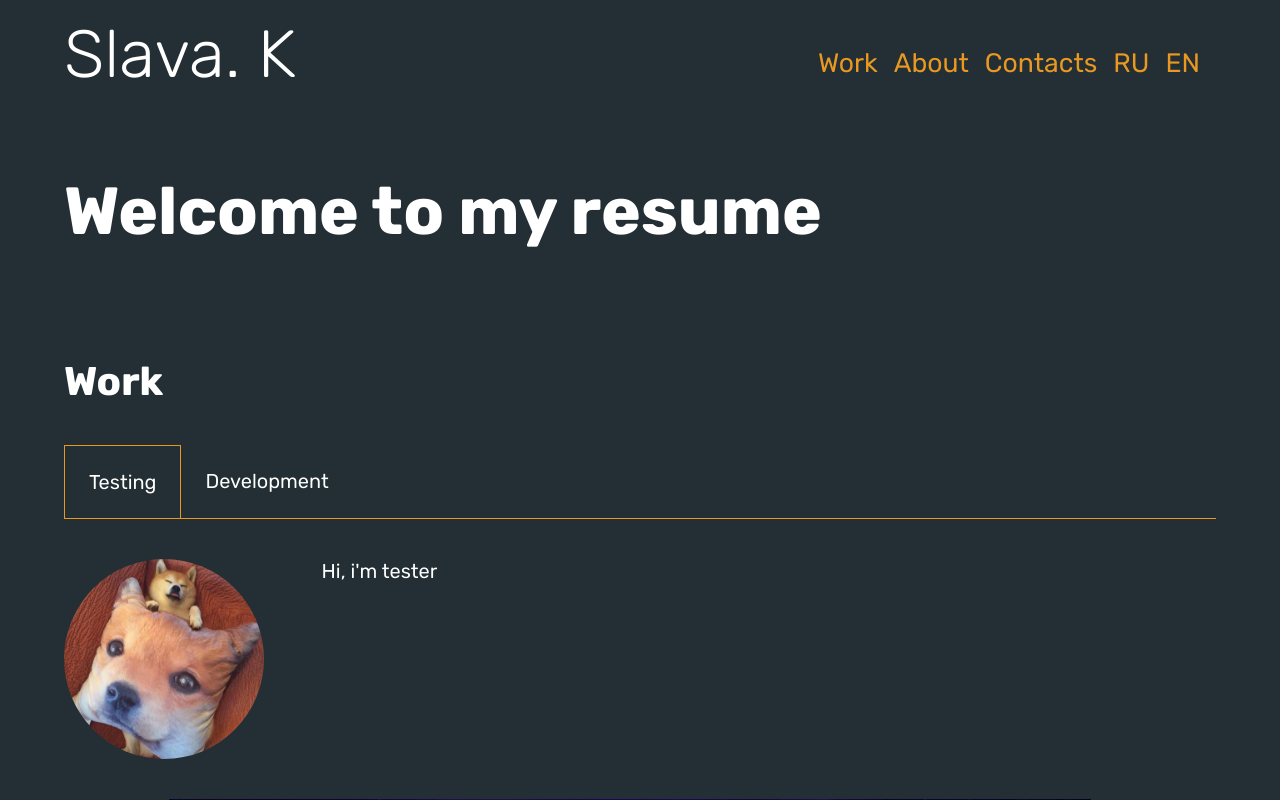
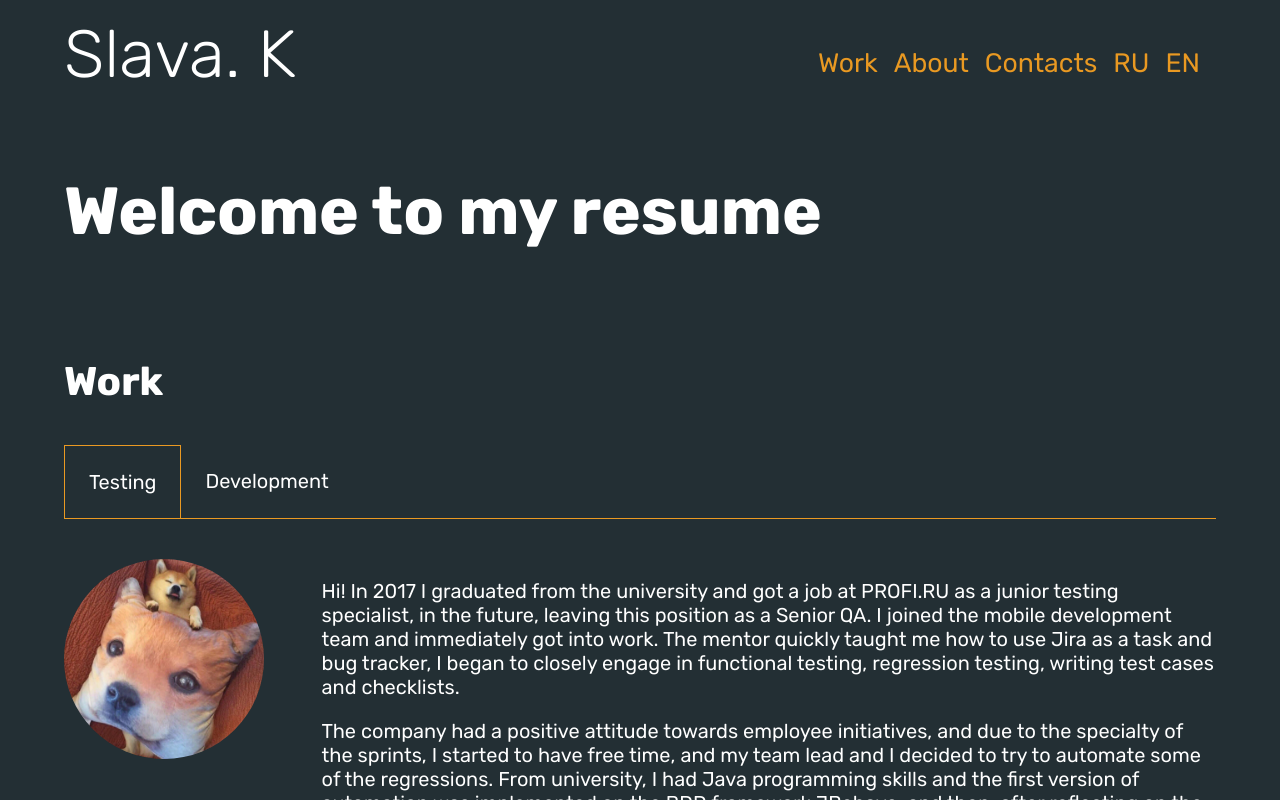
Before and after one commit to DazzlingFame/react-app-client, a React (Create React App) app: page / in a window 1280 px wide. Built offline with nearby package versions, Linux system fonts and the light colour scheme.

Commit message:
small refactoring + added some texts

```diff
--- /dev/null
+++ b/src/components/imageTextHeader/index.tsx
@@ -0,0 +1,27 @@
+import React from "react";
+import './imageTextHeaderStyles.css'
+
+type PropsType = {
+    imageSource: string;
+    header?: string;
+    text: string;
+}
+
+export const ImageTextHeader: React.FC<PropsType> = (props: PropsType) => {
+    const textBlocks = props.text.split('\n').map(textBlock => (
+        <p className={'small_text image_header_text'}>
+            {textBlock}
+        </p>
+    ));
+    return (
+        <div className={'header_container'}>
+            <img src={props.imageSource} alt={'doge'} className={'logo'}/>
+            <div style={{flexDirection: 'column'}}>
+                {props.header && (
+                    <text className={'small_text image_header_text'}> {props.header} <br/></text>
+                )}
+                {textBlocks}
+            </div>
+        </div>
+    )
+};
--- a/src/screens/resume/components/aboutContent/index.tsx
+++ b/src/screens/resume/components/aboutContent.tsx
@@ -1,7 +1,7 @@
-import '../../resumeScreenStyles.css'
+import '../resumeScreenStyles.css'
 import * as React from "react";
-import {ImageTextHeader} from "../imageTextHeader";
-import dogeSmiling from "../../../../assets/images/dogeSmiling.jpg"
+import dogeSmiling from "../../../assets/images/dogeSmiling.jpg"
+import {ImageTextHeader} from "../../../components/imageTextHeader";
 
 export type AboutTexts = {
     sectionName: string,
--- a/src/screens/resume/components/imageTextHeader/index.tsx
+++ /dev/null
@@ -1,23 +0,0 @@
-import React from "react";
-import './imageTextHeaderStyles.css'
-import '../../resumeScreenStyles.css'
-
-type PropsType = {
-    imageSource: string;
-    header?: string;
-    text: string;
-}
-
-export const ImageTextHeader: React.FC<PropsType> = (props: PropsType) => (
-    <div className={'header_container'}>
-        <img src={props.imageSource} alt={'doge'} className={'logo'}/>
-        <div style={{flexDirection: 'column'}}>
-            {props.header && (
-                <text className={'small_text image_header_text'}> {props.header} <br/> </text>
-            )}
-            <text className={'small_text image_header_text'}>
-                {props.text}
-            </text>
-        </div>
-    </div>
-);
--- a/src/screens/resume/components/workContent/components/WorkBlock.tsx
+++ b/src/screens/resume/components/workContent/components/WorkBlock.tsx
@@ -1,13 +1,12 @@
 import React from "react";
-import logo from '../../../../../assets/images/doge.jpg';
 import dogePillow from '../../../../../assets/images/dogePillow.jpg';
 import './WorkBlock.css'
 import {DOGE_IMG, DOGE_PILLOW_IMG, DOGE_SMILING_IMG} from "../../../constants";
-import {ImageTextHeader} from "../../imageTextHeader";
 import {WorkBlockTexts} from "../../../constants";
+import {ImageTextHeader} from "../../../../../components/imageTextHeader";
 
 const photosArray: Array<{source: string, desc: string}> = [
-    DOGE_IMG, DOGE_SMILING_IMG, DOGE_PILLOW_IMG, DOGE_SMILING_IMG, DOGE_SMILING_IMG, DOGE_PILLOW_IMG, DOGE_IMG, DOGE_IMG, DOGE_SMILING_IMG, DOGE_SMILING_IMG, DOGE_PILLOW_IMG, DOGE_IMG
+    DOGE_IMG, DOGE_SMILING_IMG, DOGE_PILLOW_IMG
 ];
 
 type Props = {
@@ -22,9 +21,8 @@ const WorkBlock: React.FC<Props> = props => {
 
     return (
         <div className={'work_block_container'}>
-            <ImageTextHeader imageSource={dogePillow} text={props.texts.mainData}/>
+            <ImageTextHeader imageSource={dogePillow} text={props.texts.mainData} />
             <div className={'work_block_photos_container'}>
-                <img src={logo} alt={'bigDoge'} style={{width: '80%', marginRight: 20, marginTop: 20}}/>
                 {photos}
             </div>
         </div>
--- a/src/screens/resume/constants.ts
+++ b/src/screens/resume/constants.ts
@@ -74,19 +74,38 @@ export const multiLanguageTexts: MultiLanguageTexts = {
         },
         ru: {
             sectionName: 'Обо мне',
-            header: 'Привет, я Вячеслав Колесников',
-            text: 'Просто хороший человек',
+            header: 'Привет, я Вячеслав Колесников.',
+            text: 'В текущий момент я FrontEnd разработчик в команде клиентского сервиса PROFI.RU. В своей карьере я прошел путь от младшего специалиста ' +
+                'по тестированию до Senior QA, а затем, сменив рельс, стал React-Native и React разработчиком. \nЯ закончил "Научно исследовательский университет Московский Институт Электронной ' +
+                'Техники" по специальности "Программная инженерия"',
         },
     },
     workTexts: {
         en: {
             header: 'Work',
-            testing: {header: 'Testing', mainData: "Hi, i'm tester", skills: 'Jira, BDD, Manual testing'},
-            development: {header: 'Development', mainData: "Hi, i'm developer", skills: 'JS, CSS, React, React-native, Jira'},
+            testing: {header: 'Testing', mainData: "Hi! In 2017 I graduated from the university and got a job at PROFI.RU as a junior " +
+                    "testing specialist, in the future, leaving this position as a Senior QA. I joined the mobile development team and immediately got into work. The mentor quickly taught " +
+                    "me how to use Jira as a task and bug tracker, I began to closely engage in functional testing, regression testing, writing test cases and checklists. \n" +
+                    "The company had a positive attitude towards employee initiatives, and due to the specialty of the sprints, I started to have free time, and my team lead and I decided to " +
+                    "try to automate some of the regressions. From university, I had Java programming skills and the first version of automation was implemented on the BDD framework JBehave, " +
+                    "and then, after reflecting on the results, we decided to switch to JS and WebdriverIO. As a result, we have reduced the time for regression testing of both platforms of " +
+                    "the mobile application in a team from 1-2 days to 4-6 hours.", skills: 'Jira, BDD, Manual testing, Regression testing, Mobile testing, WDIO, WebdriverIO'},
+            development: {
+                header: 'Development',
+                mainData: "Hi, i'm developer",
+                skills: 'JS, CSS, React, React-native, Jira'},
         },
         ru: {
             header: 'Работа',
-            testing: {header: 'Тестирование', mainData: 'Привет, я тестировщик', skills: 'Jira, BDD, Manual testing'},
+            testing: {
+                header: 'Тестирование',
+                mainData: 'Привет, в 2017 году я закончил университет и устроился в PROFI.RU в качестве младшего специалиста по тестированию, ' +
+                    'в будущем, покинув эту должность в качестве Senior QA. Я попал в команду мобильной разработки и сразу включился в работу. Ментор быстро научила меня пользоваться Jira в качестве таск и ' +
+                    'баг трекера, я начал плотно заниматься функциональным тестированием задач, регрессионным тестированием, составлением тест кейсов и чеклистов. \n' +
+                    'Компания положительно относилась к инициативам работников, а из-за особенностей спринтов у меня начало появляться свободное время, и мы с моим тимлидом приняли решение предпринять попытку ' +
+                    'автоматизации части регрессов. С университета у меня были навыки программирования на Java и первая версия автоматизации была реализована на BDD фреймворке JBehave, а затем, порефлексировав ' +
+                    'над результатами мы решили перейти на JS и WebdriverIO. В итоге мы сократили время регрессионного тестирования обеих платформ мобильного приложения в команде с 1-2 дней до 4-6 часов.',
+                skills: 'Jira, BDD, Manual testing, Regression testing, Mobile testing, WDIO, WebdriverIO'},
             development: {header: 'Разработка', mainData: "Привет, я разработчик", skills: 'JS, CSS, React, React-native, Jira'},
         },
     },
```
Also changed, not shown: src/components/imageTextHeader/imageTextHeaderStyles.css (renamed from src/screens/resume/components/imageTextHeader/imageTextHeaderStyles.css).
